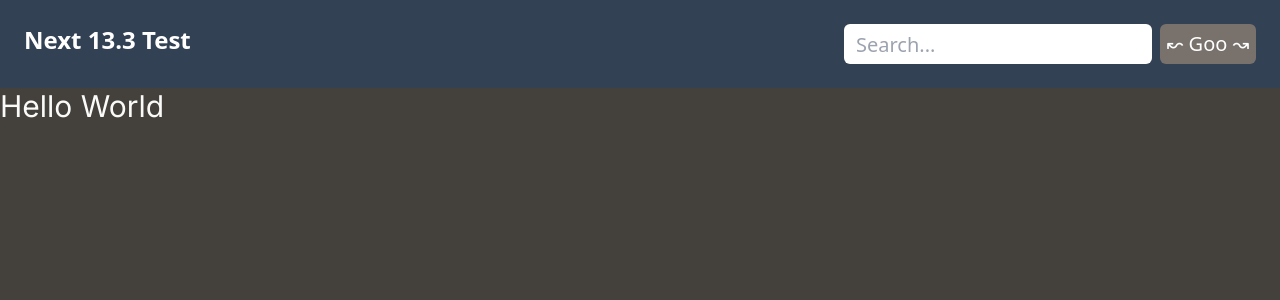
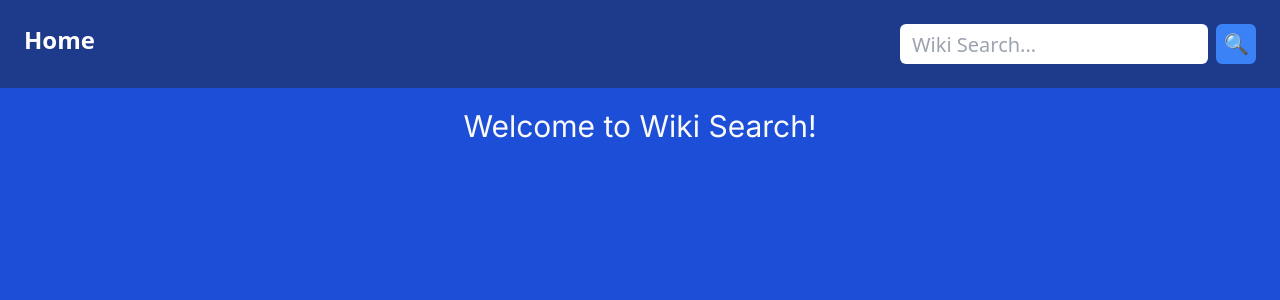
Before and after one commit to katribu/next13.3-exp, a Next.js app: page / in a window 1280 px wide. Shown: the top 300 px of the page. Built offline with nearby package versions, Linux system fonts and the light colour scheme.

Commit message:
changed styling. Updated to Next v13.4.1

```diff
--- a/app/[searchTerm]/page.tsx
+++ b/app/[searchTerm]/page.tsx
@@ -35,11 +35,11 @@ export default async function page({params: {searchTerm}} : Props) {
 
 
     const content = (
-        <main className="bg-slate-500 mx-auto max-w-lg py-1 min-h-screen text-white">
+        <main className="bg-blue-600 mx-auto max-w-lg py-1 min-h-screen text-white">
             {result ?
             Object.values(result).map(res => {
               return  (
-            <article className="p-5">
+            <article className="p-5" key={res.pageid}>
               <h2 className="font-bold hover:underline"><Link href={`https://en.wikipedia.org/?curid=${res.pageid}`} target="_blank">{res.title}</Link></h2>
               <p>{res.extract}</p>
               </article>
--- a/app/components/Navbar.tsx
+++ b/app/components/Navbar.tsx
@@ -4,9 +4,9 @@ import Search from "./Search";
 export default function Navbar() {
     return (
 
-    <nav className="bg-slate-700 sticky p-6 top-0 flex justify-between">
+    <nav className="bg-blue-900 sticky p-6 top-0 flex justify-between">
         <h1 className="font-bold text-white text-2xl">
-            <Link href="/">Next 13.3 Test</Link>
+            <Link href="/">Home</Link>
         </h1>
         <Search />
     </nav>
--- a/app/components/Search.tsx
+++ b/app/components/Search.tsx
@@ -20,10 +20,10 @@ export default function Search() {
             onChange={e => setSearch(e.target.value)}
             value={search}
             className="h-10 w-70 text-xl pl-3 rounded-md"
-            placeholder="Search..."
+            placeholder="Wiki Search..."
             />
-            <button className="w-24 bg-stone-500 ml-2 rounded-md text-xl hover:bg-stone-900 text-white">
-               ↜ Goo ↝
+            <button className="w-10 bg-blue-500 ml-2 rounded-md text-xl hover:bg-stone-900 text-white">
+            🔍
             </button>
         </form>
     )
--- a/app/layout.tsx
+++ b/app/layout.tsx
@@ -16,7 +16,7 @@ export default function RootLayout({
 }) {
   return (
     <html lang="en">
-      <body className="bg-stone-700">
+      <body className="bg-blue-700">
       <Navbar />
         {children}
       </body>
--- a/app/page.tsx
+++ b/app/page.tsx
@@ -3,17 +3,15 @@ import type { Metadata } from 'next'
 
 const inter = Inter({ subsets: ['latin'] })
 
-
-
-
 export const metadata: Metadata = {
   title: "Home",
   description: 'Generated by create next app',
 }
+
 export default function Home() {
   return (
     <main className={inter.className}>
-      <h1 className="text-3xl text-stone-50"> Hello World</h1>
+      <h1 className="text-3xl text-stone-50 text-center mt-5"> Welcome to Wiki Search! </h1>
     </main>
   )
 }
```
Also changed, not shown: package.json (+4 -4 lines), 1 other file (tests, documents, lock files or other folders).
